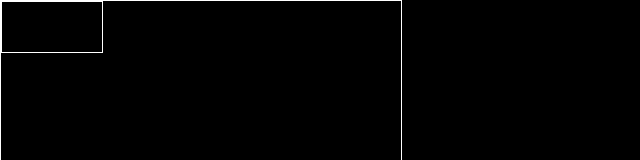
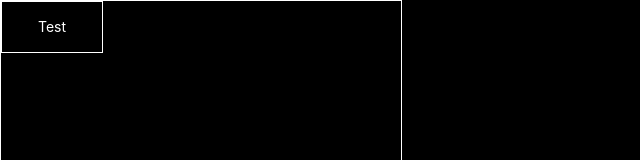
Before and after one commit to TokarzKrzysztof/diagram, a React (Create React App) app: page / in a window 1280 px wide. Shown: the top 160 px of the page, without its empty margins (0-640 px from the left). Built offline with nearby package versions, Linux system fonts and the light colour scheme.

Commit message:
implement text node

```diff
--- a/src/components/Rectangle/Rectange.tsx
+++ b/src/components/Rectangle/Rectange.tsx
@@ -1,7 +1,8 @@
-import { CSSProperties, FC, useRef, useState } from "react";
+import { FC, useRef, useState } from "react";
 import styled from "styled-components";
-import { RectConfig } from "../../models/RectConfig";
+import { RectNode } from "../../models/RectConfig";
 import { ResizeDot } from "./ResizeDot/ResizeDot";
+import { TextNode } from "./TextNode/TextNode";
 import { DotPlacement } from "./types";
 
 const StyledRectangle = styled.div<{ active: boolean }>`
@@ -16,14 +17,16 @@
 
 export const Rectangle: FC<Props> = () => {
   const ref = useRef<HTMLDivElement>(null);
-  const [config, setConfig] = useState<RectConfig>({
+  const [config, setConfig] = useState<RectNode>({
     top: 0,
     left: 0,
     width: 100,
     height: 50,
+    text: "Test",
   });
   const [isActive, setIsActive] = useState(false);
   const [isMouseDown, setIsMouseDown] = useState(false);
+  const [isEditText, setIsEditText] = useState(false);
 
   const handleResize = (e: MouseEvent, placement: DotPlacement) => {
     if (placement === "top-left") {
@@ -65,9 +68,7 @@
     }
   };
 
-  const handleDragAndDrop = (
-    e: React.MouseEvent<HTMLDivElement, MouseEvent>
-  ) => {
+  const handleDrag = (e: React.MouseEvent<HTMLDivElement, MouseEvent>) => {
     setConfig((prev) => {
       return {
         ...prev,
@@ -75,6 +76,11 @@
         left: prev.left + e.movementX,
       };
     });
+  };
+
+  const handleTextEdit = (value: string) => {
+    setConfig({ ...config, text: value });
+    setIsEditText(false);
   };
 
   return (
@@ -88,9 +94,16 @@
       }}
       onMouseUp={() => setIsMouseDown(false)}
       onMouseMove={(e) => {
-        if (isMouseDown) handleDragAndDrop(e);
+        if (isMouseDown) handleDrag(e);
       }}
+      onDoubleClick={() => setIsEditText(!isEditText)}
     >
+      <TextNode
+        value={config.text}
+        isEditing={isEditText}
+        onAccept={handleTextEdit}
+      />
+
       {isActive && !isMouseDown && (
         <>
           <ResizeDot placement={"top-left"} onResize={handleResize} />
--- /dev/null
+++ b/src/components/Rectangle/TextNode/TextNode.tsx
@@ -0,0 +1,53 @@
+import { FC, useEffect, useRef } from "react";
+import styled from "styled-components";
+
+const StyledTextarea = styled.textarea`
+  resize: none;
+  position: absolute;
+  top: 50%;
+  left: 50%;
+  transform: translate(-50%, -50%);
+  width: 75%;
+  height: 75%;
+  font-family: sans-serif;
+  font-size: 14px;
+`;
+
+const StyledSpan = styled.span`
+  white-space: pre-wrap;
+  word-break: break-all;
+  color: white;
+  position: absolute;
+  display: flex;
+  align-items: center;
+  justify-content: center;
+  top: 50%;
+  left: 50%;
+  transform: translate(-50%, -50%);
+  width: 75%;
+  height: 75%;
+  overflow: hidden;
+  font-size: 14px;
+`;
+
+interface Props {
+  isEditing: boolean;
+  onAccept: (value: string) => void;
+  value?: string;
+}
+
+export const TextNode: FC<Props> = ({ isEditing, value, onAccept }) => {
+  if (isEditing) {
+    return (
+      <StyledTextarea
+        autoFocus
+        onBlur={(e) => onAccept(e.target.value)}
+        onMouseDown={(e) => e.stopPropagation()}
+        onMouseMove={(e) => e.stopPropagation()}
+        defaultValue={value}
+      />
+    );
+  }
+
+  return <StyledSpan>{value}</StyledSpan>;
+};
--- a/src/models/RectConfig.ts
+++ b/src/models/RectConfig.ts
@@ -1,6 +1,7 @@
-export interface RectConfig {
+export interface RectNode {
   top: number;
   left: number;
   width: number;
   height: number;
+  text: string;
 }
```
